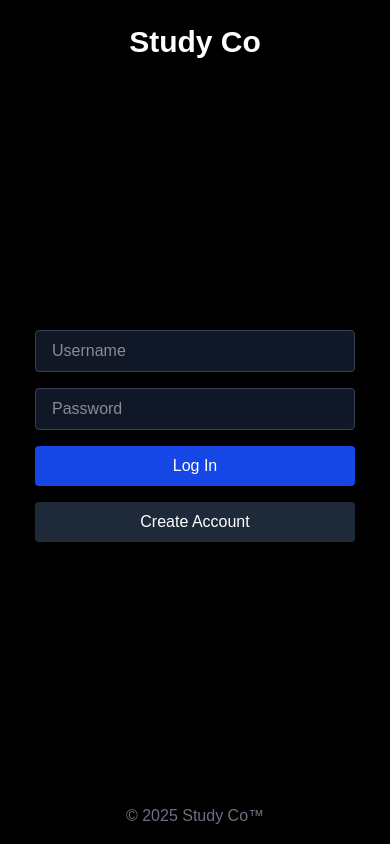
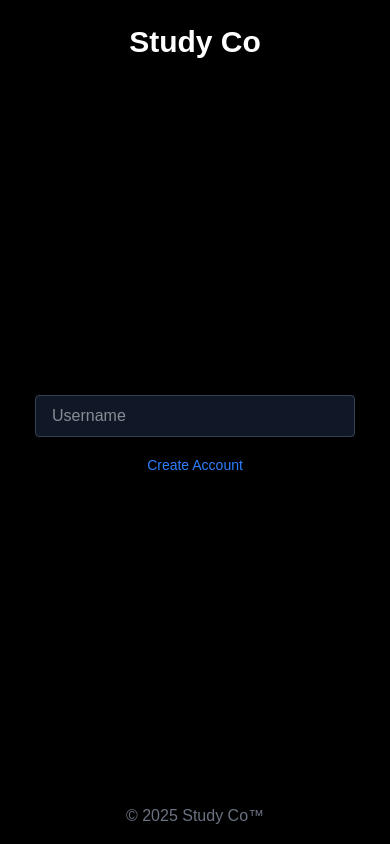
Before and after one commit to zanerisinger-max/study, a Next.js app: page /login in a window 390 px wide. Built offline with nearby package versions, Linux system fonts and the light colour scheme.

Commit message:
Updated homepage: Study Co, centered logo, hamburger menu

```diff
--- a/app/login/page.tsx
+++ b/app/login/page.tsx
@@ -9,9 +9,8 @@ export default function Login() {
   const [password, setPassword] = useState("");
 
   const handleLogin = () => {
-    // For now, just log to console and later redirect
     console.log("Username:", username, "Password:", password);
-    router.push("/after-login"); // we'll create this page next, for now can go to a placeholder
+    router.push("/after-login"); // placeholder after login
   };
 
   return (
@@ -29,6 +28,7 @@ export default function Login() {
       {/* Centered Login Form */}
       <main className="flex flex-col items-center justify-center flex-1">
         <div className="flex flex-col space-y-4 w-80">
+          {/* Username Field */}
           <input
             type="text"
             placeholder="Username"
@@ -36,6 +36,9 @@ export default function Login() {
             value={username}
             onChange={(e) => setUsername(e.target.value)}
           />
+
+          {/* Password Field (only shows if username typed) */}
+          {username && (
             <input
               type="password"
               placeholder="Password"
@@ -43,18 +46,27 @@ export default function Login() {
               value={password}
               onChange={(e) => setPassword(e.target.value)}
             />
+          )}
+
+          {/* Login Button (only shows if password typed) */}
+          {password && (
             <button
               onClick={handleLogin}
               className="bg-blue-700 hover:bg-blue-600 px-4 py-2 rounded text-white"
             >
               Log In
             </button>
-          <button
+          )}
+
+          {/* Create Account link (small blue text) */}
+          <div className="text-center">
+            <span
+              className="text-blue-500 text-sm cursor-pointer hover:underline"
               onClick={() => router.push("/signup")}
-            className="bg-gray-800 hover:bg-gray-700 px-4 py-2 rounded text-white"
             >
               Create Account
-          </button>
+            </span>
+          </div>
         </div>
       </main>
 
```
Lines whose indentation alone changed are shown as unchanged.
